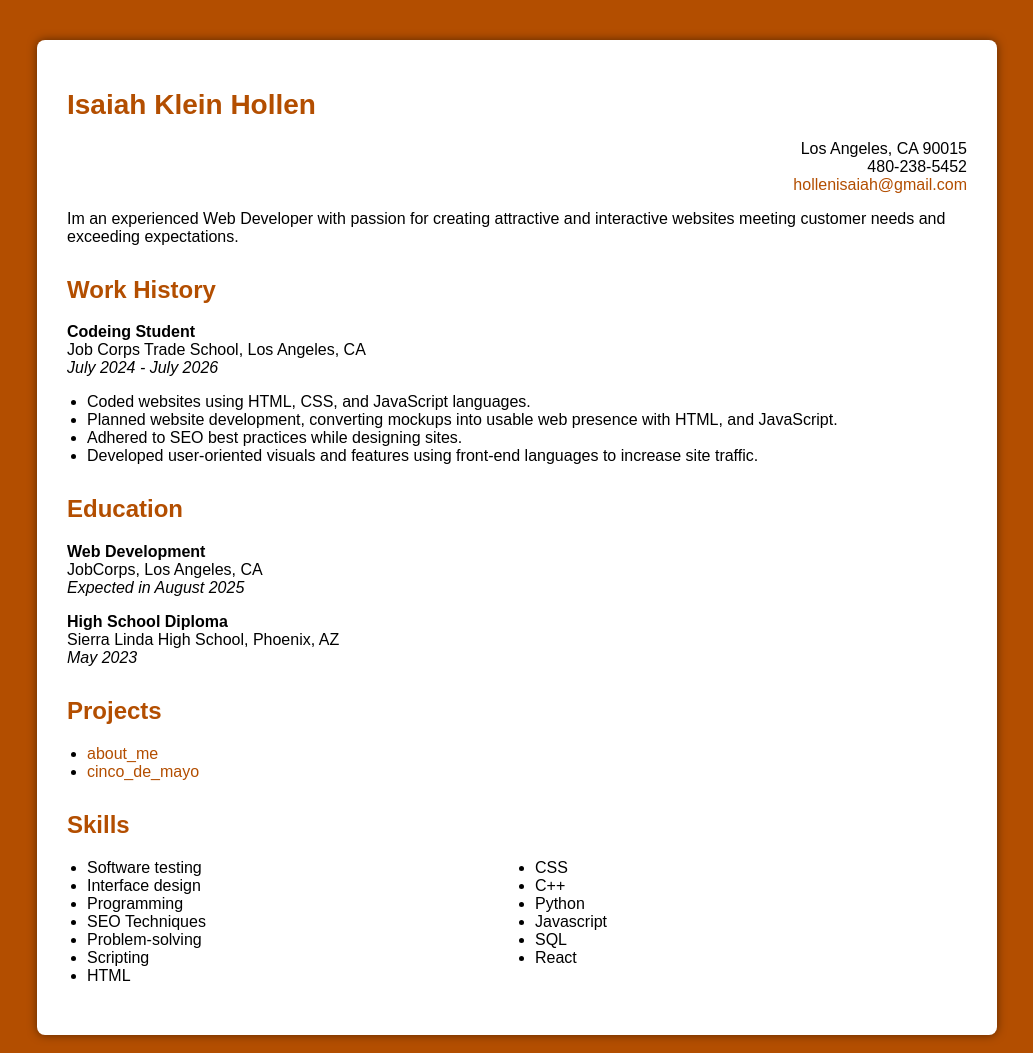
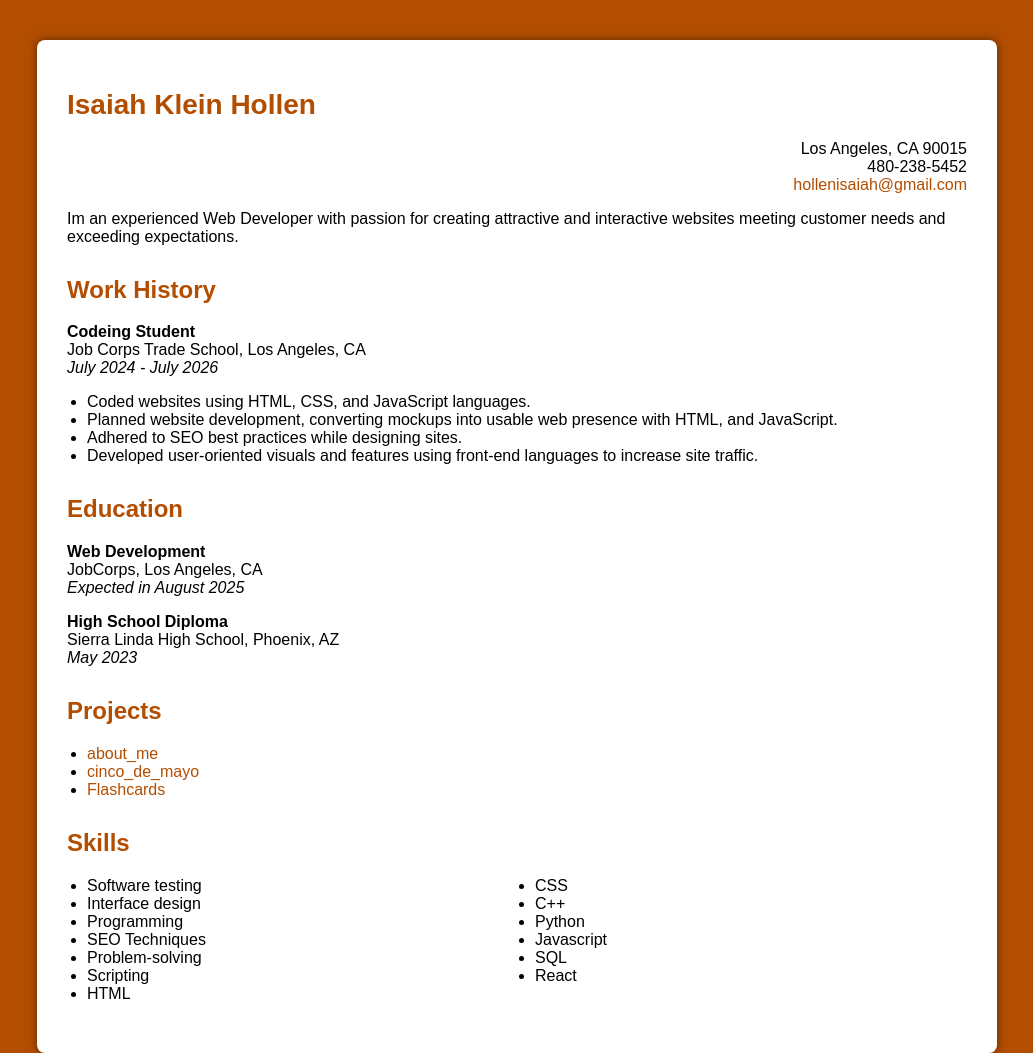
Before and after one commit to Isaiah-Hollen/resume, a plain HTML site: page index.html in a window 1280 px wide. Shown: the top 1053 px of the page, without its empty margins (123-1156 px from the left). Drawn offline with Linux system fonts and the light colour scheme.

Commit message:
Update index.html

```diff
--- a/index.html
+++ b/index.html
@@ -80,6 +80,7 @@
                 <ul>
                     <li><a href="https://isaiah-hollen.github.io/Simply_Coding-_Project_1/" target="_blank">about_me</a></li>
                     <li><a href="https://isaiah-hollen.github.io/cinco_de_mayo_fiesta/" target="_blank">cinco_de_mayo</a></li>
+                    <li><a href="https://isaiah-hollen.github.io/Flashcards/index.html" target="_blank">Flashcards</a></li>
 
                 </ul>
             </div>
```
